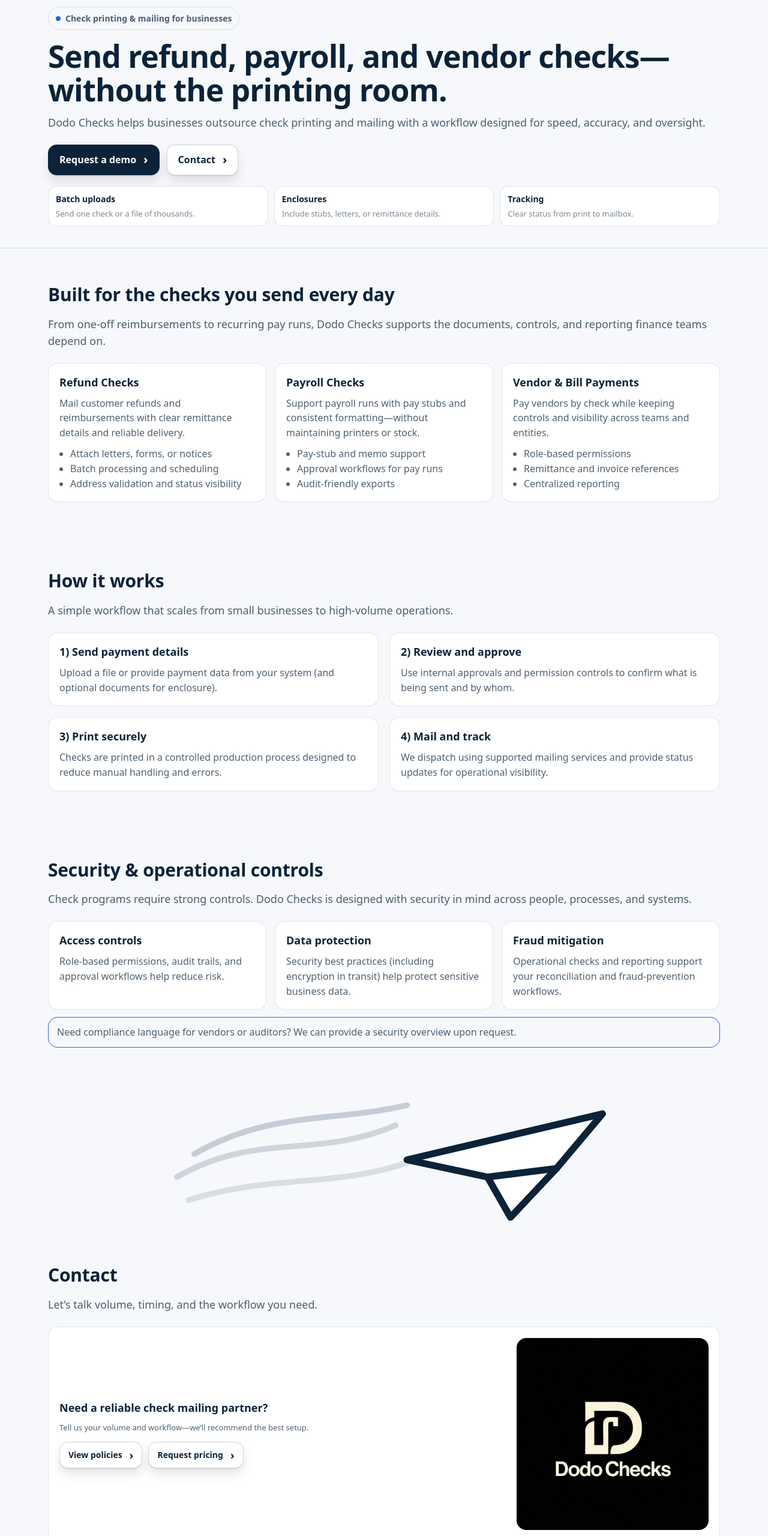
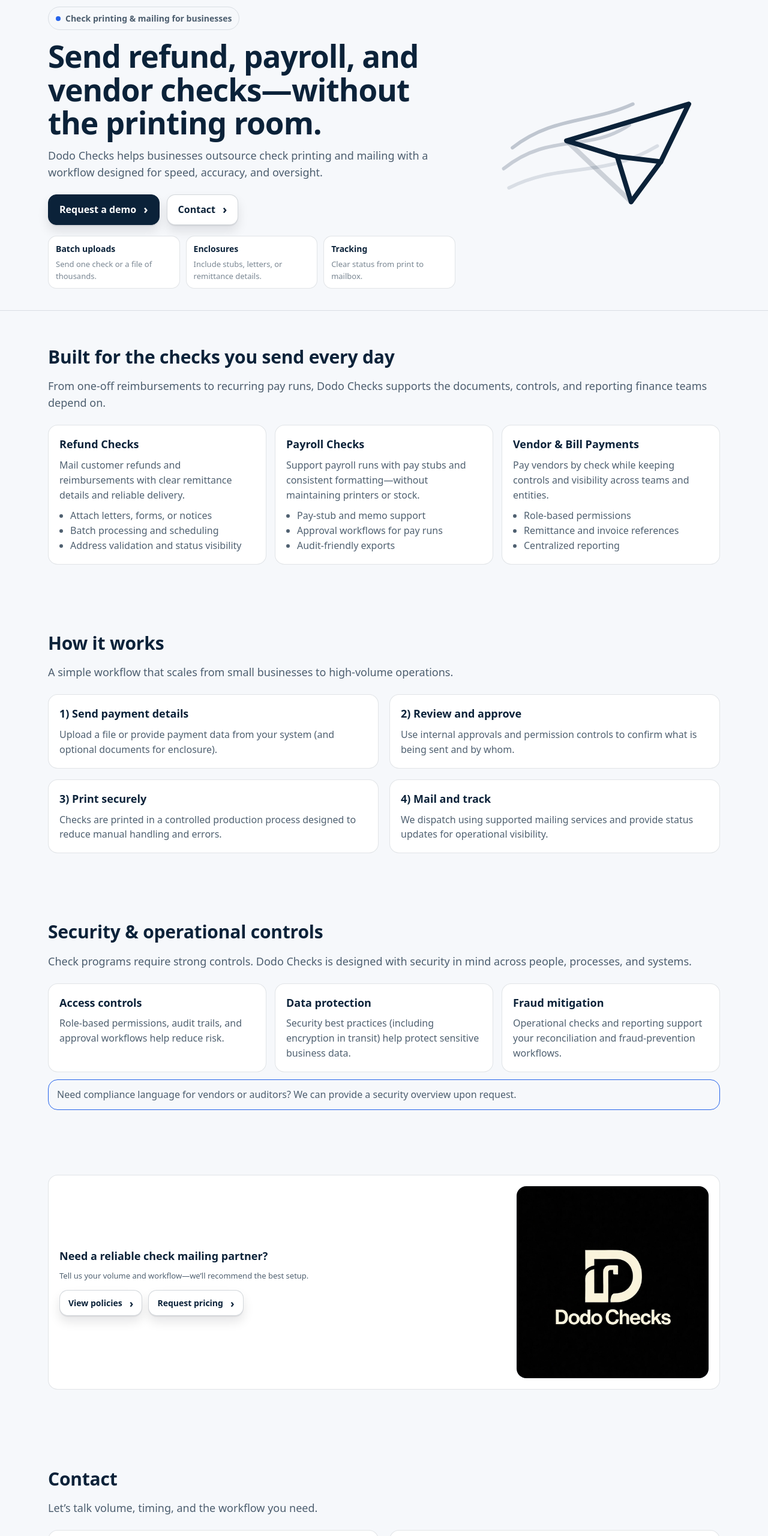
Before and after one commit to truesip/dodochecks, a plain HTML site: page index.html in a window 1280 px wide. Shown: the part 160-2720 px from the top of the page at 60% size. Drawn offline with Linux system fonts and the light colour scheme.

Commit message:
Move logo CTA above Contact; hero plane not in a card
Co-Authored-By: Warp <agent@warp.dev>

```diff
--- a/assets/styles.css
+++ b/assets/styles.css
@@ -203,8 +203,8 @@ main {
 
 .hero-grid {
   display: grid;
-  grid-template-columns: 1fr;
-  gap: 26px;
+  grid-template-columns: 1.25fr 0.75fr;
+  gap: 34px;
   align-items: center;
 }
 
@@ -236,15 +236,16 @@ main {
   box-shadow: none;
 }
 
-.plane-banner {
-  padding: 18px 0 0;
+.hero-illustration {
+  display: flex;
+  align-items: center;
+  justify-content: flex-end;
 }
 
 .plane-svg {
   display: block;
-  width: min(920px, 100%);
+  width: 100%;
   height: auto;
-  margin: 0 auto;
 }
 
 .cta-card {
@@ -404,6 +405,7 @@ main {
 /* Responsive */
 @media (max-width: 900px) {
   .hero-grid { grid-template-columns: 1fr; }
+  .hero-illustration { justify-content: center; }
   .grid { grid-template-columns: 1fr; }
   .split { grid-template-columns: 1fr; }
   .cta-grid { grid-template-columns: 1fr; }
--- a/index.html
+++ b/index.html
@@ -69,6 +69,63 @@
             </div>
           </div>
 
+          <div class="hero-illustration" aria-label="Paper plane with trailing lines">
+            <svg
+              class="plane-svg"
+              viewBox="0 0 700 420"
+              role="img"
+              aria-label="Paper plane with trailing lines"
+              xmlns="http://www.w3.org/2000/svg"
+            >
+              <path
+                d="M80 270 C210 165, 320 225, 440 145"
+                fill="none"
+                stroke="#c7cdd6"
+                stroke-width="10"
+                stroke-linecap="round"
+              />
+              <path
+                d="M95 325 C245 250, 360 300, 520 205"
+                fill="none"
+                stroke="#d9dee5"
+                stroke-width="10"
+                stroke-linecap="round"
+              />
+              <path
+                d="M105 210 C220 120, 330 140, 450 85"
+                fill="none"
+                stroke="#bfc6d0"
+                stroke-width="10"
+                stroke-linecap="round"
+              />
+
+              <path
+                d="M610 85 L260 190 L405 235 L445 365 L530 250 L610 85 Z"
+                fill="none"
+                stroke="#0b2239"
+                stroke-width="14"
+                stroke-linejoin="round"
+                stroke-linecap="round"
+              />
+              <path
+                d="M405 235 L530 250"
+                fill="none"
+                stroke="#0b2239"
+                stroke-width="14"
+                stroke-linejoin="round"
+                stroke-linecap="round"
+              />
+              <path
+                d="M260 190 L445 365"
+                fill="none"
+                stroke="#0b2239"
+                stroke-width="14"
+                stroke-linejoin="round"
+                stroke-linecap="round"
+                opacity="0.18"
+              />
+            </svg>
+          </div>
         </div>
       </section>
 
@@ -171,62 +228,8 @@
         </div>
       </section>
 
-      <section class="plane-banner" aria-label="Mailing illustration">
+      <section class="section" id="cta">
         <div class="container">
-          <svg
-            class="plane-svg"
-            viewBox="0 0 960 240"
-            role="img"
-            aria-label="Paper plane with trailing lines"
-            xmlns="http://www.w3.org/2000/svg"
-          >
-            <path
-              d="M120 150 C260 70, 360 120, 500 60"
-              fill="none"
-              stroke="#cfd5dd"
-              stroke-width="10"
-              stroke-linecap="round"
-            />
-            <path
-              d="M140 190 C300 140, 410 175, 560 110"
-              fill="none"
-              stroke="#d9dee5"
-              stroke-width="10"
-              stroke-linecap="round"
-            />
-            <path
-              d="M150 110 C280 35, 390 55, 520 25"
-              fill="none"
-              stroke="#c7cdd6"
-              stroke-width="10"
-              stroke-linecap="round"
-            />
-
-            <path
-              d="M860 40 L520 120 L660 150 L700 220 L780 135 L860 40 Z"
-              fill="#ffffff"
-              stroke="#0b2239"
-              stroke-width="12"
-              stroke-linejoin="round"
-              stroke-linecap="round"
-            />
-            <path
-              d="M660 150 L780 135"
-              fill="none"
-              stroke="#0b2239"
-              stroke-width="12"
-              stroke-linejoin="round"
-              stroke-linecap="round"
-            />
-          </svg>
-        </div>
-      </section>
-
-      <section class="section" id="contact">
-        <div class="container">
-          <h2>Contact</h2>
-          <p class="lead">Let’s talk volume, timing, and the workflow you need.</p>
-
           <div class="card cta-card" aria-label="Request pricing">
             <div class="cta-grid">
               <div>
@@ -248,6 +251,13 @@
               </div>
             </div>
           </div>
+        </div>
+      </section>
+
+      <section class="section" id="contact">
+        <div class="container">
+          <h2>Contact</h2>
+          <p class="lead">Let’s talk volume, timing, and the workflow you need.</p>
 
           <div class="split">
             <div class="card">
```
